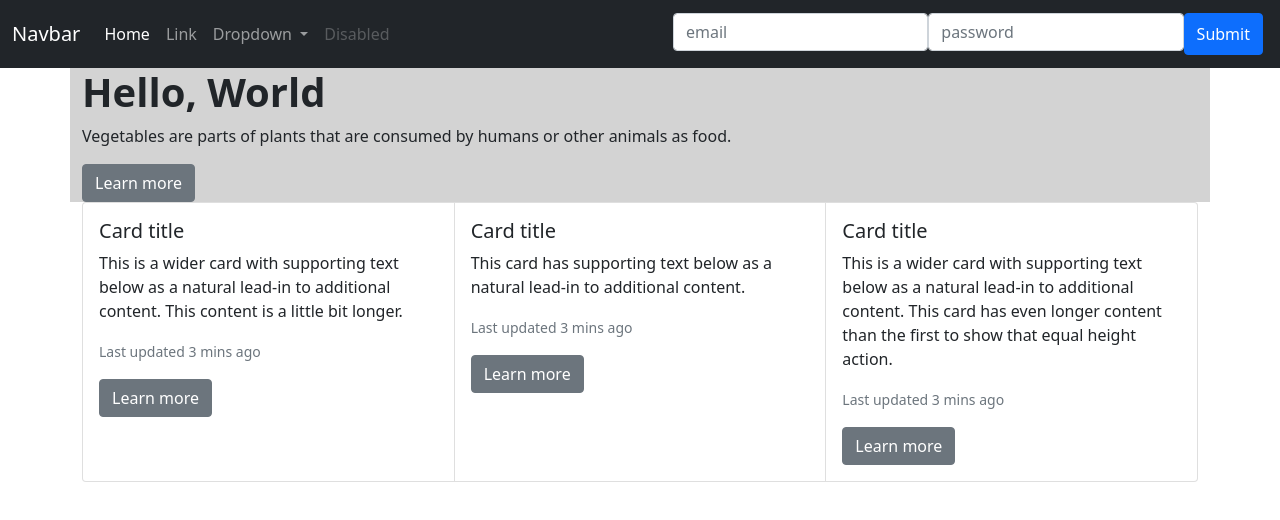
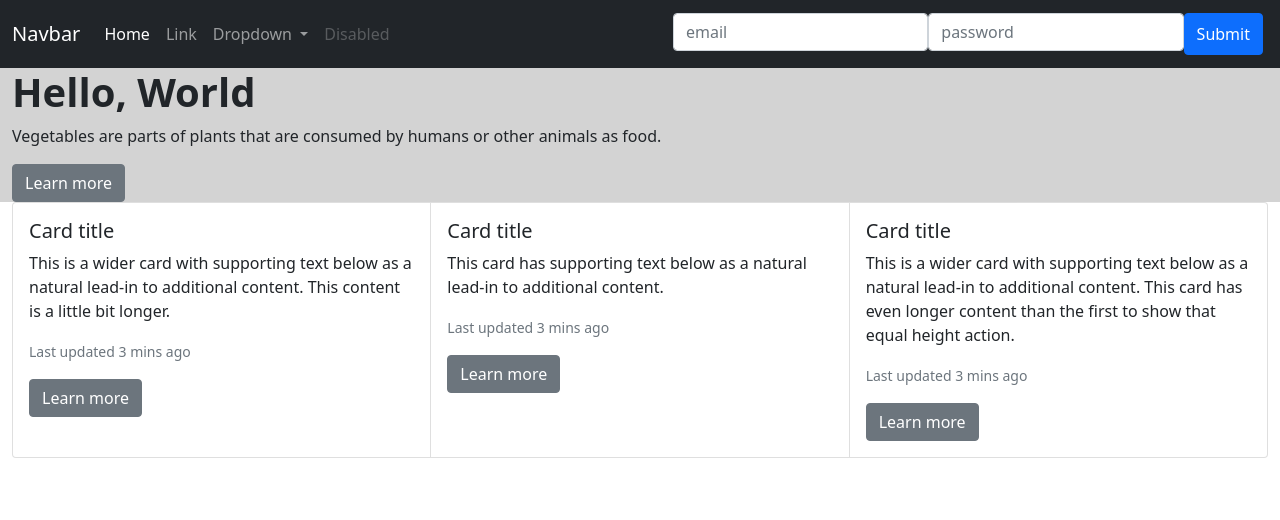
Before and after one commit to Aviv972/I_d, a plain HTML site: page Mini-Project.html in a window 1280 px wide. Drawn offline with nearby package versions, Linux system fonts and the light colour scheme.

Commit message:
Min-update

```diff
--- a/Mini-Project.html
+++ b/Mini-Project.html
@@ -58,9 +58,9 @@
 			    </div>
 			  </div>
 			</nav>
-			<div class="container">
+			<div class="container-fluid">
 				<div class="row" style="background: lightgray;">
-					<div class="col-8">
+					<div class="col-sm-12">
 						<h1><b>Hello, World</b></h1>
 							<p>Vegetables are parts of plants that are consumed by humans or other animals as food.
 					        </p>
```
